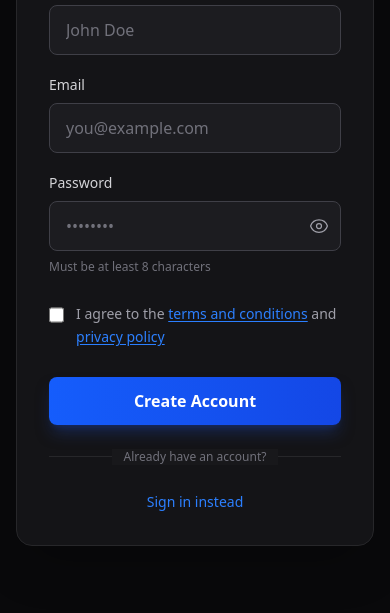
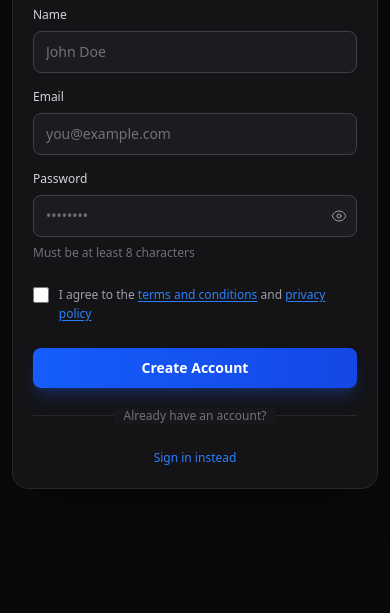
Before and after one commit to jabssdev/sign-up-form-tailwind, a website: page src/index.html in a window 390 px wide. Shown: the part 231-844 px from the top of the page. Drawn offline with Linux system fonts and the light colour scheme.

Commit message:
refactor: adjust form styling for improved responsiveness and accessibility

```diff
--- a/src/index.html
+++ b/src/index.html
@@ -16,28 +16,28 @@
 		<link rel="shortcut icon" href="assets/favicon.ico" type="image/x-icon" />
 		<link rel="stylesheet" href="css/styles.css" />
 	</head>
-	<body class="bg-zinc-950 flex items-center justify-center min-h-screen p-4">
+	<body class="bg-zinc-950 flex items-center justify-center min-h-screen p-3 sm:p-4">
 		<main class="w-full max-w-md">
-			<form action="javascript:void(0)" method="post" class="text-white bg-zinc-900/80 backdrop-blur rounded-2xl p-8 shadow-2xl border border-zinc-800" novalidate>
+			<form action="javascript:void(0)" method="post" class="text-white bg-zinc-900/80 backdrop-blur rounded-2xl p-5 sm:p-6 md:p-8 shadow-2xl border border-zinc-800" novalidate>
 				<!-- Form Header -->
-				<div class="text-center mb-8">
-					<h1 class="text-4xl font-bold mb-2 p-1 bg-linear-to-r from-blue-400 to-blue-600 bg-clip-text text-transparent">Sign Up</h1>
-					<p class="text-zinc-400 text-sm">Create your account to get started</p>
+				<div class="text-center mb-6 sm:mb-8">
+					<h1 class="text-3xl sm:text-4xl font-bold mb-2 p-1 bg-linear-to-r from-blue-400 to-blue-600 bg-clip-text text-transparent">Sign Up</h1>
+					<p class="text-zinc-400 text-xs sm:text-sm">Create your account to get started</p>
 				</div>
 
 				<!-- Form Fields -->
-				<fieldset class="flex flex-col gap-5">
+				<fieldset class="flex flex-col gap-4 sm:gap-5">
 					<legend class="sr-only">Account Information</legend>
 
 					<!-- Name Field -->
 					<div class="flex flex-col gap-2">
-						<label for="name" class="text-sm font-medium text-zinc-300">Name</label>
+						<label for="name" class="text-xs sm:text-sm font-medium text-zinc-300">Name</label>
 						<input
 							type="text"
 							id="name"
 							name="name"
 							placeholder="John Doe"
-							class="bg-zinc-800/50 border border-zinc-700 text-white placeholder:text-zinc-500 py-3 px-4 rounded-lg focus:outline-none focus:ring-2 focus:ring-blue-500 focus:border-transparent transition-all"
+							class="bg-zinc-800/50 border border-zinc-700 text-white placeholder:text-zinc-500 py-2.5 sm:py-3 px-3 sm:px-4 rounded-lg focus:outline-none focus:ring-2 focus:ring-blue-500 focus:border-transparent transition-all text-sm sm:text-base"
 							autocomplete="name"
 							required
 							aria-describedby="name-error"
@@ -47,13 +47,13 @@
 
 					<!-- Email Field -->
 					<div class="flex flex-col gap-2">
-						<label for="email" class="text-sm font-medium text-zinc-300">Email</label>
+						<label for="email" class="text-xs sm:text-sm font-medium text-zinc-300">Email</label>
 						<input
 							type="email"
 							id="email"
 							name="email"
 							placeholder="you@example.com"
-							class="bg-zinc-800/50 border border-zinc-700 text-white placeholder:text-zinc-500 py-3 px-4 rounded-lg focus:outline-none focus:ring-2 focus:ring-blue-500 focus:border-transparent transition-all"
+							class="bg-zinc-800/50 border border-zinc-700 text-white placeholder:text-zinc-500 py-2.5 sm:py-3 px-3 sm:px-4 rounded-lg focus:outline-none focus:ring-2 focus:ring-blue-500 focus:border-transparent transition-all text-sm sm:text-base"
 							autocomplete="email"
 							required
 							aria-describedby="email-error"
@@ -63,14 +63,14 @@
 
 					<!-- Password Field -->
 					<div class="flex flex-col gap-2">
-						<label for="password" class="text-sm font-medium text-zinc-300">Password</label>
+						<label for="password" class="text-xs sm:text-sm font-medium text-zinc-300">Password</label>
 						<div class="relative">
 							<input
 								type="password"
 								id="password"
 								name="password"
 								placeholder="••••••••"
-								class="w-full bg-zinc-800/50 border border-zinc-700 text-white placeholder:text-zinc-500 py-3 px-4 pr-12 rounded-lg focus:outline-none focus:ring-2 focus:ring-blue-500 focus:border-transparent transition-all"
+								class="w-full bg-zinc-800/50 border border-zinc-700 text-white placeholder:text-zinc-500 py-2.5 sm:py-3 px-3 sm:px-4 pr-11 sm:pr-12 rounded-lg focus:outline-none focus:ring-2 focus:ring-blue-500 focus:border-transparent transition-all text-sm sm:text-base"
 								autocomplete="new-password"
 								required
 								minlength="8"
@@ -79,11 +79,11 @@
 							<button
 								type="button"
 								id="togglePassword"
-								class="absolute right-3 top-1/2 -translate-y-1/2 text-zinc-400 hover:text-zinc-300 focus:outline-none focus:text-blue-500 transition-colors cursor-pointer"
+								class="absolute right-2.5 sm:right-3 top-1/2 -translate-y-1/2 text-zinc-400 hover:text-zinc-300 focus:outline-none focus:text-blue-500 transition-colors cursor-pointer"
 								aria-label="Toggle password visibility"
 							>
 								<!-- Eye Icon (Show) -->
-								<svg id="eyeIcon" xmlns="http://www.w3.org/2000/svg" fill="none" viewBox="0 0 24 24" stroke-width="1.5" stroke="currentColor" class="w-5 h-5">
+								<svg id="eyeIcon" xmlns="http://www.w3.org/2000/svg" fill="none" viewBox="0 0 24 24" stroke-width="1.5" stroke="currentColor" class="w-4 h-4 sm:w-5 sm:h-5">
 									<path
 										stroke-linecap="round"
 										stroke-linejoin="round"
@@ -92,7 +92,7 @@
 									<path stroke-linecap="round" stroke-linejoin="round" d="M15 12a3 3 0 1 1-6 0 3 3 0 0 1 6 0Z" />
 								</svg>
 								<!-- Eye Slash Icon (Hide) -->
-								<svg id="eyeSlashIcon" xmlns="http://www.w3.org/2000/svg" fill="none" viewBox="0 0 24 24" stroke-width="1.5" stroke="currentColor" class="w-5 h-5 hidden">
+								<svg id="eyeSlashIcon" xmlns="http://www.w3.org/2000/svg" fill="none" viewBox="0 0 24 24" stroke-width="1.5" stroke="currentColor" class="w-4 h-4 sm:w-5 sm:h-5 hidden">
 									<path
 										stroke-linecap="round"
 										stroke-linejoin="round"
@@ -106,16 +106,16 @@
 					</div>
 
 					<!-- Terms and Conditions Checkbox -->
-					<div class="flex items-start gap-3 pt-2">
+					<div class="flex items-start gap-2.5 sm:gap-3 pt-2">
 						<input
 							type="checkbox"
 							id="terms"
 							name="terms"
-							class="w-5 h-5 mt-0.5 rounded border-zinc-700 bg-zinc-800/50 text-blue-600 focus:ring-2 focus:ring-blue-500 focus:ring-offset-2 focus:ring-offset-zinc-900 cursor-pointer transition-all"
+							class="w-4 h-4 sm:w-5 sm:h-5 mt-0.5 rounded border-zinc-700 bg-zinc-800/50 text-blue-600 focus:ring-2 focus:ring-blue-500 focus:ring-offset-2 focus:ring-offset-zinc-900 cursor-pointer transition-all"
 							required
 							aria-describedby="terms-error"
 						/>
-						<label for="terms" class="text-sm text-zinc-400 leading-relaxed cursor-pointer">
+						<label for="terms" class="text-xs sm:text-sm text-zinc-400 leading-relaxed cursor-pointer">
 							I agree to the <a href="javascript:void(0)" class="text-blue-500 hover:text-blue-400 underline underline-offset-2 transition-colors">terms and conditions</a> and
 							<a href="javascript:void(0)" class="text-blue-500 hover:text-blue-400 underline underline-offset-2 transition-colors">privacy policy</a>
 						</label>
@@ -125,25 +125,25 @@
 					<!-- Submit Button -->
 					<button
 						type="submit"
-						class="bg-linear-to-r from-blue-600 to-blue-700 hover:from-blue-700 hover:to-blue-800 text-white font-semibold py-3 px-6 rounded-lg shadow-lg shadow-blue-900/50 hover:shadow-xl hover:shadow-blue-900/70 focus:outline-none focus:ring-2 focus:ring-blue-500 focus:ring-offset-2 focus:ring-offset-zinc-900 transition-all transform hover:scale-[1.02] active:scale-[0.98] mt-2"
+						class="bg-linear-to-r from-blue-600 to-blue-700 hover:from-blue-700 hover:to-blue-800 text-white font-semibold py-2.5 sm:py-3 px-5 sm:px-6 rounded-lg shadow-lg shadow-blue-900/50 hover:shadow-xl hover:shadow-blue-900/70 focus:outline-none focus:ring-2 focus:ring-blue-500 focus:ring-offset-2 focus:ring-offset-zinc-900 transition-all transform hover:scale-[1.02] active:scale-[0.98] mt-2 text-sm sm:text-base"
 					>
 						Create Account
 					</button>
 				</fieldset>
 
 				<!-- Divider -->
-				<div class="relative my-6">
+				<div class="relative my-5 sm:my-6">
 					<div class="absolute inset-0 flex items-center">
 						<div class="w-full border-t border-zinc-800"></div>
 					</div>
 					<div class="relative flex justify-center text-xs">
-						<span class="bg-zinc-900 px-3 text-zinc-500">Already have an account?</span>
+						<span class="bg-zinc-900 px-2.5 sm:px-3 text-zinc-500">Already have an account?</span>
 					</div>
 				</div>
 
 				<!-- Sign In Link -->
 				<div class="text-center">
-					<a href="javascript:void(0)" class="text-blue-500 hover:text-blue-400 text-sm font-medium transition-colors">Sign in instead</a>
+					<a href="javascript:void(0)" class="text-blue-500 hover:text-blue-400 text-xs sm:text-sm font-medium transition-colors">Sign in instead</a>
 				</div>
 			</form>
 		</main>
```
Also changed, not shown: src/css/styles.css.
